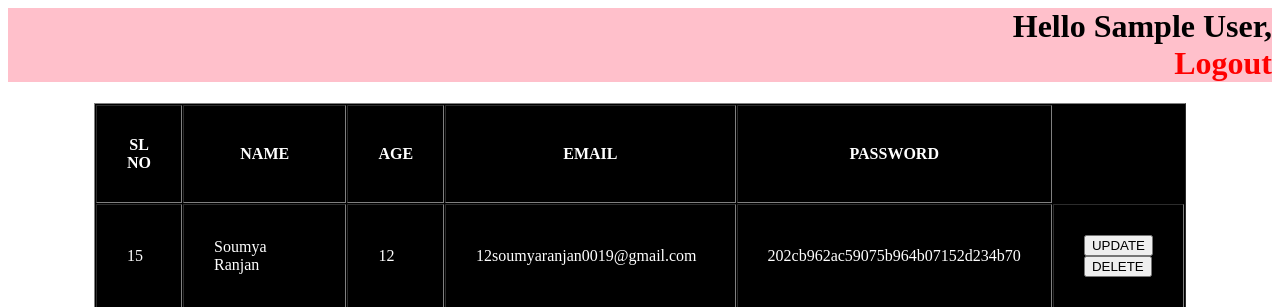
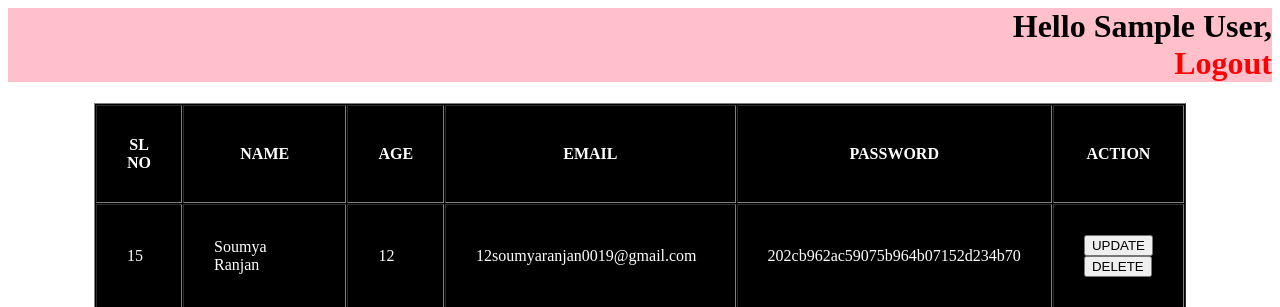
Before and after one commit to soumyaranjan0019/Forms, a PHP site: page /data.php in a window 1280 px wide. Shown: the top 307 px of the page. Run offline with PHP 8.4, Linux system fonts and the light colour scheme; the visitor is signed in with stand-in values (Sample User, id 1); data comes from the database, SQL or seed files in the repository.

Commit message:
Update data.php

```diff
--- a/data.php
+++ b/data.php
@@ -23,6 +23,7 @@ session_start();
                 <th>AGE</th>
                 <th>EMAIL</th>
                 <th>PASSWORD</th>
+                <th>ACTION</th>
             </tr>
         </thead>
 
```
